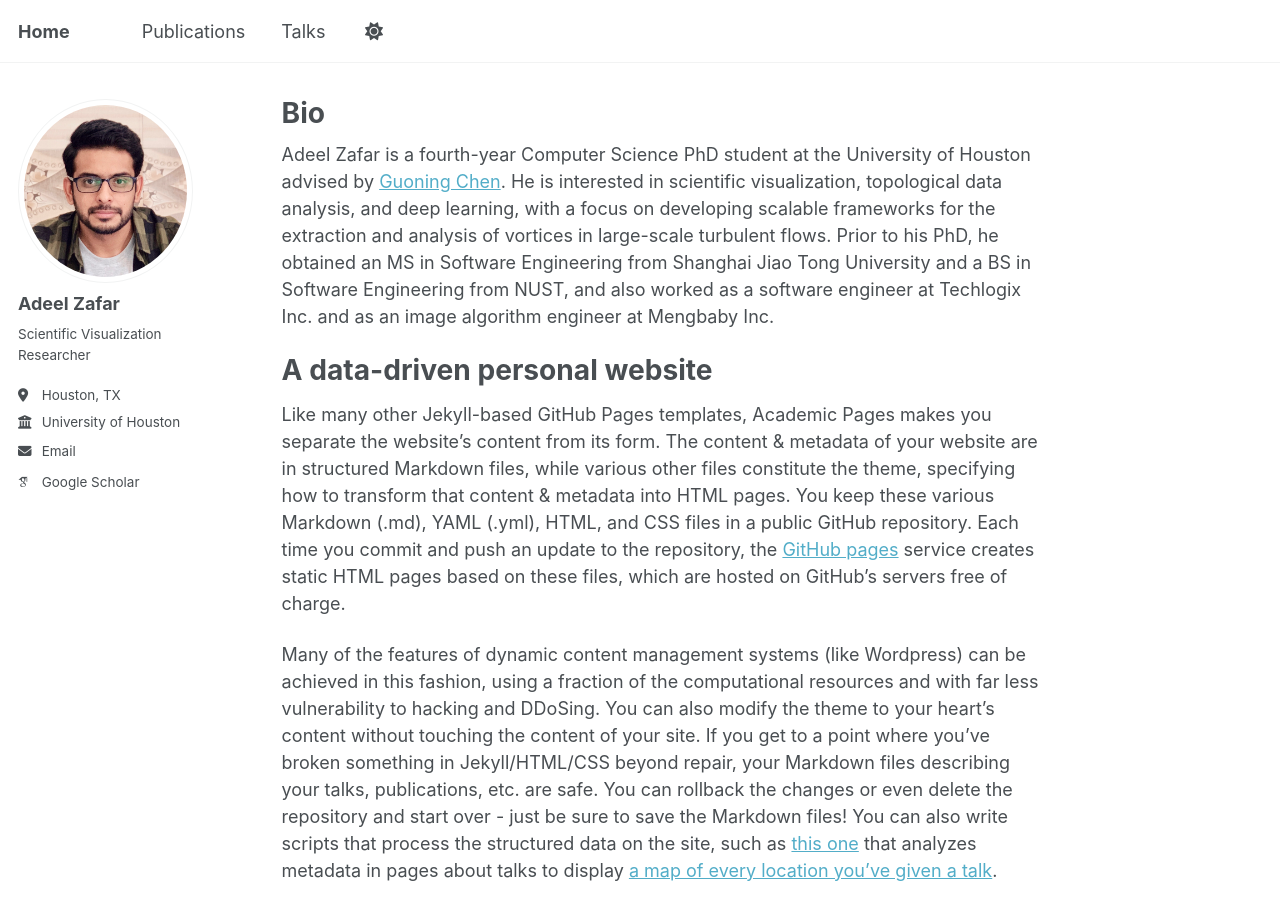
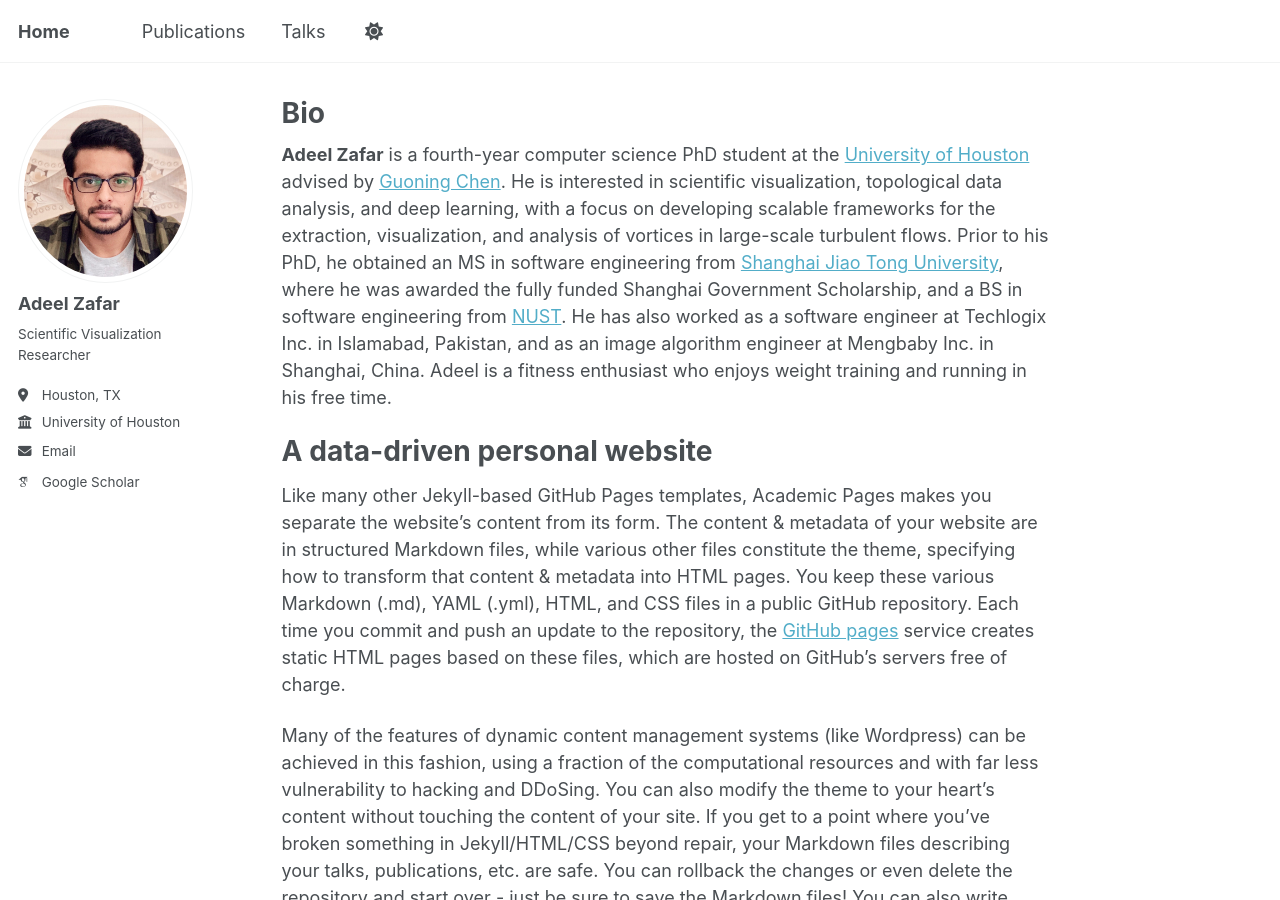
Before and after one commit to adeelz92/adeelz92.github.io, a Jekyll site: the page built from _pages/about.md, in a window 1280 px wide and 900 px high. Built offline with Jekyll 4.4.1, drawn with Linux system fonts in a browser that asks for light colours; some web fonts are replaced; a script that is not in the unit is left out.

Commit message:
Update about.md

```diff
--- a/_pages/about.md
+++ b/_pages/about.md
@@ -7,7 +7,7 @@ redirect_from:
   - /about.html
 ---
 
-Adeel Zafar is a fourth-year Computer Science PhD student at the University of Houston advised by [Guoning Chen](https://www2.cs.uh.edu/~chengu/). He is interested in scientific visualization, topological data analysis, and deep learning, with a focus on developing scalable frameworks for the extraction and analysis of vortices in large-scale turbulent flows. Prior to his PhD, he obtained an MS in Software Engineering from Shanghai Jiao Tong University and a BS in Software Engineering from NUST, and also worked as a software engineer at Techlogix Inc. and as an image algorithm engineer at Mengbaby Inc.
+**Adeel Zafar** is a fourth-year computer science PhD student at the [University of Houston](https://www.uh.edu/) advised by [Guoning Chen](https://www2.cs.uh.edu/~chengu/). He is interested in scientific visualization, topological data analysis, and deep learning, with a focus on developing scalable frameworks for the extraction, visualization, and analysis of vortices in large-scale turbulent flows. Prior to his PhD, he obtained an MS in software engineering from [Shanghai Jiao Tong University](https://en.sjtu.edu.cn/), where he was awarded the fully funded Shanghai Government Scholarship, and a BS in software engineering from [NUST](https://nust.edu.pk/). He has also worked as a software engineer at Techlogix Inc. in Islamabad, Pakistan, and as an image algorithm engineer at Mengbaby Inc. in Shanghai, China. Adeel is a fitness enthusiast who enjoys weight training and running in his free time.
 
 A data-driven personal website
 ======
```
